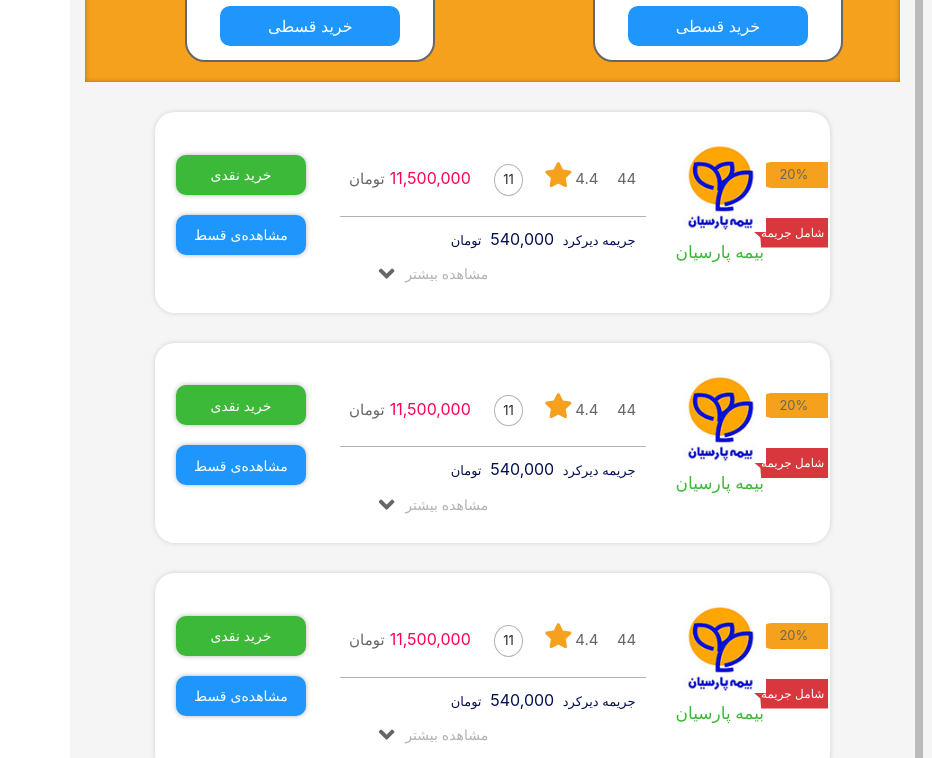
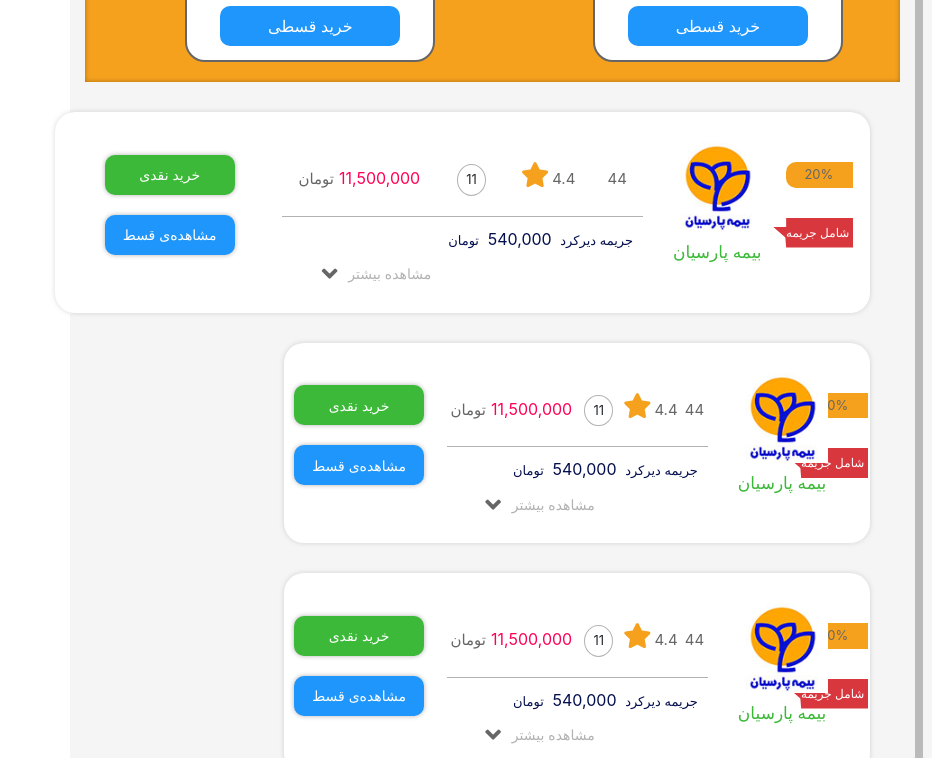
Before and after one commit to faezehbagheri/BimehMan, a website: page result.html in a window 1280 px wide. Shown: the part 672-1430 px from the top of the page, without its empty margins (348-1280 px from the left). Drawn offline with nearby package versions, Linux system fonts and the light colour scheme.

Commit message:
some changes

```diff
--- a/result.html
+++ b/result.html
@@ -507,18 +507,18 @@
                         </div>
                     </div>
                     <!-- لیست بیمه ها -->
-                    <div class="d-flex flex-column">
-                        <div class="personal-card-large flex column align-center" id="card-1">
-                            <div class="d-flex flex-column flex-sm-row align-items-center justify-content-between" style="width: 100%;">
-                                <div class="personal-card-large__tooltip d-flex flex-row flex-sm-column justify-content-between">
+                    <div class="d-flex flex-column align-items-sm-center align-items-md-start">
+                        <div class="personal-card-large flex column align-center col-sm-9 col-md-12 col-xl-9" id="card-1">
+                            <div class="d-flex flex-column flex-md-row align-items-center justify-content-between" style="width: 100%;">
+                                <div class="personal-card-large__tooltip d-flex flex-row flex-md-column justify-content-between">
                                     <span>20%</span>
                                     <div class="personal-card-large__clip-path flex align-center">شامل جریمه</div>
                                 </div>
-                                <div class="d-flex flex-column align-items-center align-items-sm-end col-sm-3 col-12 order-2">
+                                <div class="d-flex flex-column align-items-center align-items-md-end col-md-3 col-12 order-2">
                                     <img src="assets/img/parsian.png">
                                     <h3>بیمه پارسیان</h3>
                                 </div>
-                                <div class="d-flex flex-column col-sm-6 col-12 order-4 order-sm-3" style="margin: 2rem 0;">
+                                <div class="d-flex flex-column col-md-6 col-12 order-4 order-md-3" style="margin: 2rem 0;">
                                     <div class="u-border-bottom flex justi-around align-baseline">
                                         <p>44</p>
                                         <p class="flex align-baseline">4.4 <i class="fas fa-star"></i></p>
@@ -531,7 +531,7 @@
 
                                     </div>
                                 </div>
-                                <div class="d-flex flex-sm-column align-items-center col-sm-3 col-12 order-3 order-sm-4">
+                                <div class="d-flex flex-md-column align-items-center col-md-3 col-12 order-3 order-md-4">
                                     <button class="bg-green">خرید نقدی</button>
                                     <button class="bg-blue-light" onclick="showAghsat('#card-1')">مشاهده‌ی قسط</button>
                                     <button class="black" style="display: none;">مشاهده‌ی توضیحات</button>
--- a/sass/abstracts/_mixins.scss
+++ b/sass/abstracts/_mixins.scss
@@ -31,6 +31,12 @@
         };
     }
 
+    @if $breakpoint == imd {
+        @media only screen and (max-width : 61.93em) and (-webkit-min-device-pixel-ratio: 2){
+            @content
+        };
+    }
+
     @if $breakpoint == md {
         @media only screen and (max-width : 61.93em){
             @content
--- a/sass/components/_personal-card-large.scss
+++ b/sass/components/_personal-card-large.scss
@@ -3,20 +3,25 @@
     padding: 2.5rem 0 0;
     background-color: white;
     box-shadow: 0 0 5px rgba($color: gray, $alpha: .3);
-    margin: 3rem 7rem;
+    margin: 3rem;
+    max-width: 90rem !important;
     margin-bottom: 0;
     border-radius: 2rem;
     border: 2px solid transparent;
     transition: all .3s ease;
-    max-width: 90rem;
+
     position: relative;
 
-    @include respond(sm){
-        min-height: 45rem;
+    @include respond(big-desktop){
+        max-width: 90rem !important;
     }
 
     @include respond(lg){
         margin: 3rem 0;
+    }
+
+    @include respond(sm){
+        min-height: 45rem;
     }
 
     &:hover{
```
Also changed, not shown: assets/css/style.css.
